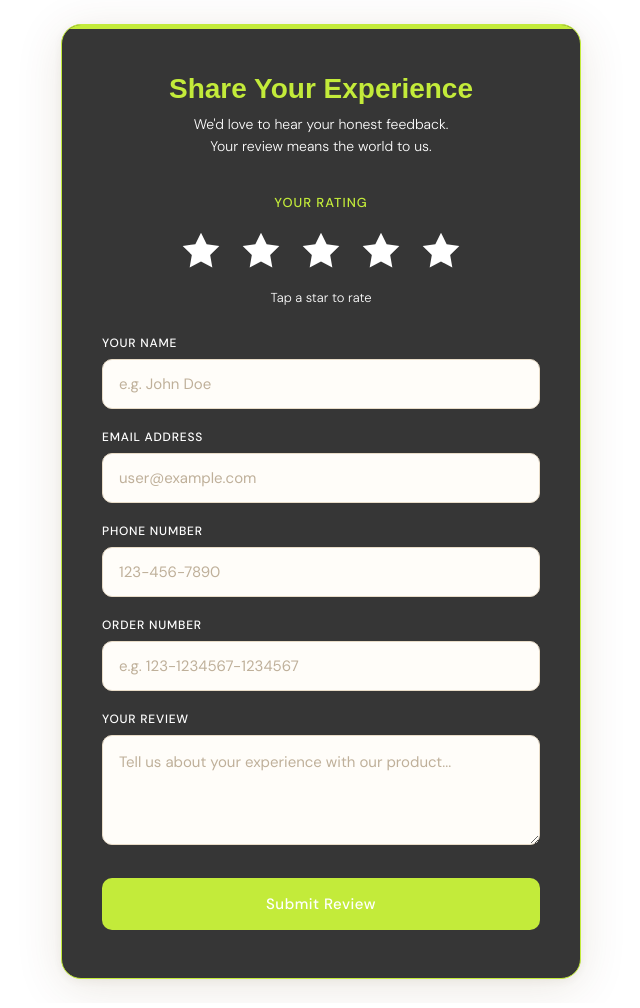
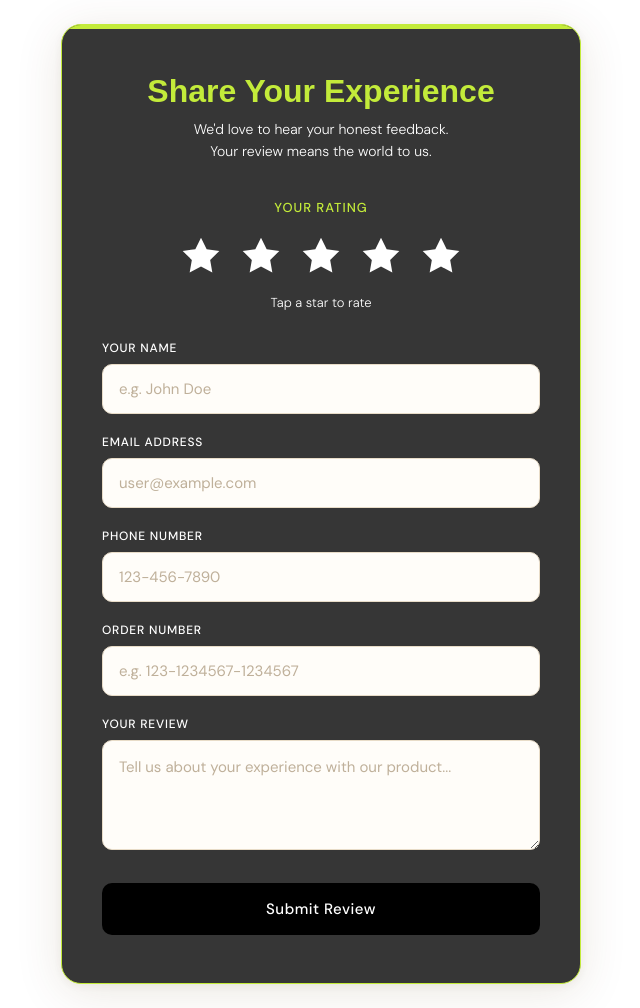
Before and after one commit to afaraz-21/review-app-shop, a website: page public/index.html in a window 1280 px wide. Shown: the whole page, without its empty margins (319-959 px from the left). Drawn offline with Linux system fonts and the light colour scheme; a web font is replaced by a local one.

Commit message:
Update index.html

```diff
--- a/public/index.html
+++ b/public/index.html
@@ -50,7 +50,7 @@
   .header { text-align: center; margin-bottom: 36px; }
   .header h1 {
     font-family: "Bai Jamjuree", sans-serif;
-    font-size: 28px; color: #c3eb3a;
+    font-size: 32px; color: #c3eb3a;
     margin-bottom: 8px; font-weight: 600;
   }
   .header p { color: #fff; font-size: 14px; font-weight: 300; line-height: 1.6; }
@@ -82,7 +82,7 @@
   /* Submit */
   .submit-btn {
     width: 100%; padding: 16px;
-    background: #c3eb3a;
+    background: #000;
     color: white; border: none; border-radius: 10px;
     font-family: 'DM Sans', sans-serif; font-size: 15px; font-weight: 500;
     cursor: pointer; letter-spacing: 0.5px;
```
